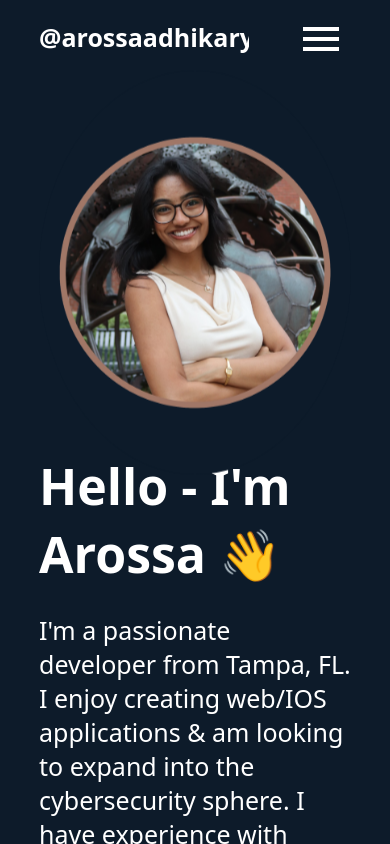
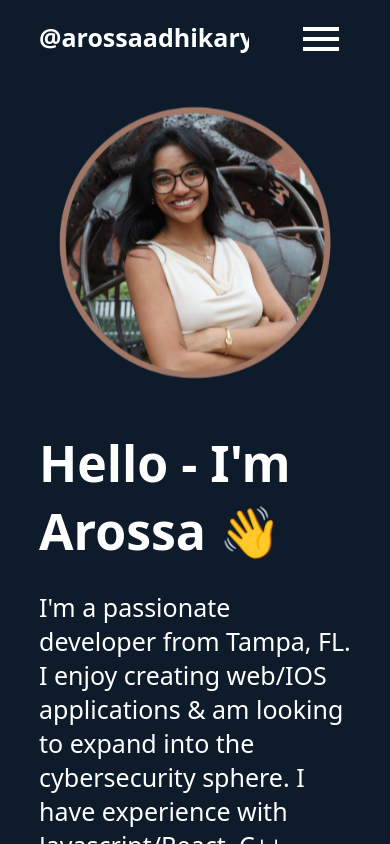
Before and after one commit to arossaadhikary/portfolio, a React (Create React App) app in the folder my-app/: page / in a window 390 px wide. Shown: the top 844 px of the page. Built offline with nearby package versions, Linux system fonts and the light colour scheme.

Commit message:
change: favicon

```diff
--- a/my-app/src/styles/Intro.css
+++ b/my-app/src/styles/Intro.css
@@ -139,11 +139,12 @@
     animation-duration: 3s;
     animation-iteration-count: infinite;
     animation-timing-function: ease-in-out;
+    margin-top: -30px;
   }
 
   .intro_title {
     font-size: 50px;
-    margin-top: -17px;
+    margin-top: -10px;
     z-index: 1;
   }
 
```
